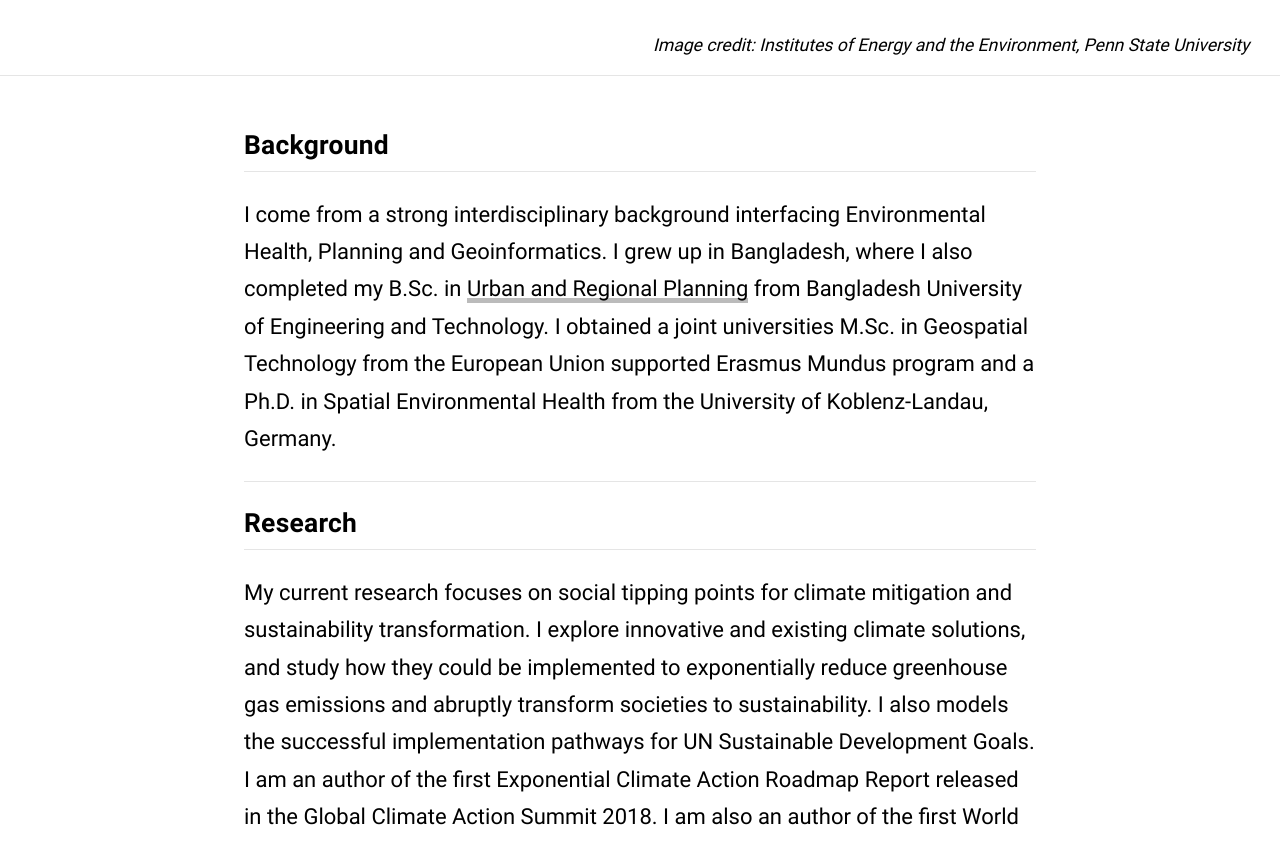
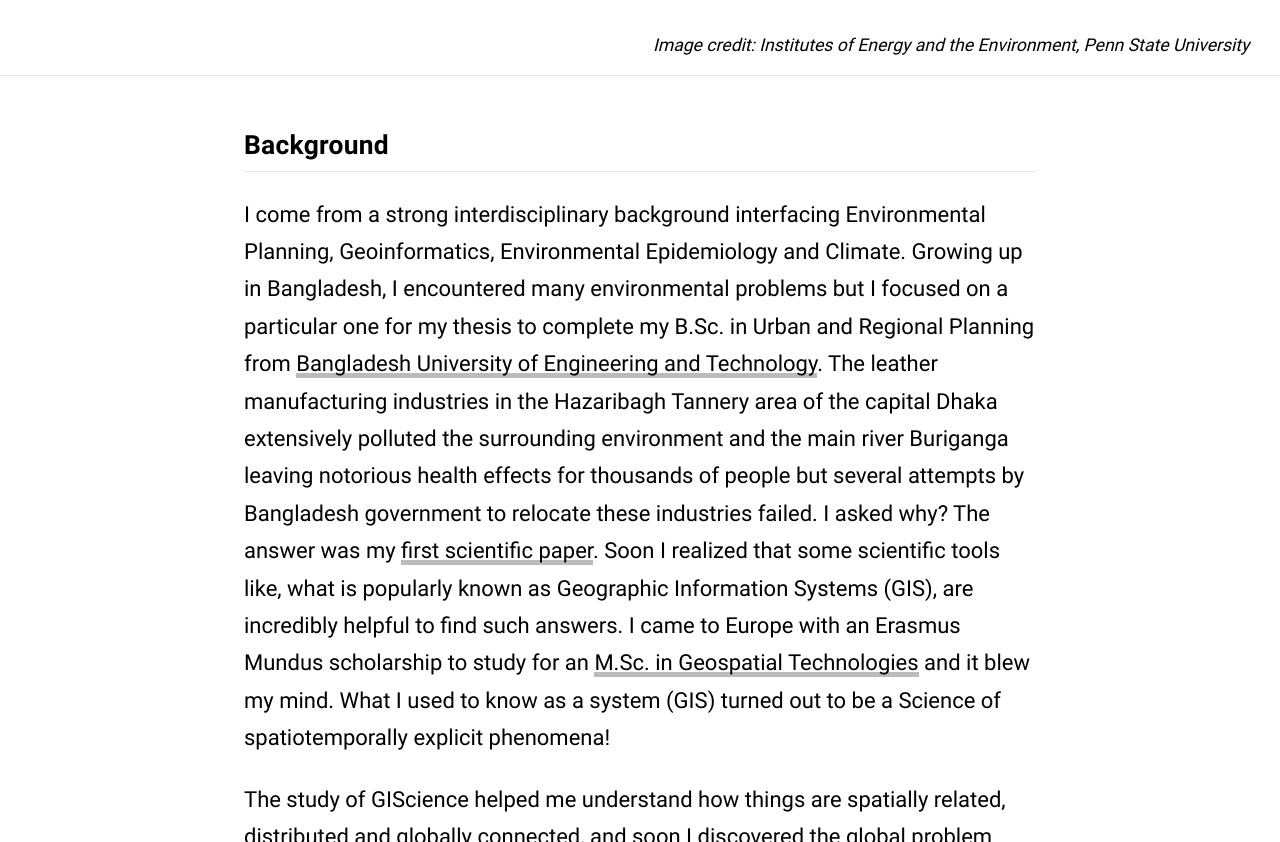
Before and after one commit to nurulmomen/avitbhowmik, a Jekyll site: the page built from about.html, in a window 1280 px wide and 900 px high, scrolled down 1072 px, cut to the strip 58-900 px from the top of the window. Built offline with Jekyll 4.4.1, drawn with Linux system fonts in a browser that asks for light colours; some web fonts are replaced; some of the changed text lies outside the part shown.

Commit message:
Update about.html

```diff
--- a/about.html
+++ b/about.html
@@ -9,9 +9,11 @@
 
 <hr/>
 
-<p>I come from a strong interdisciplinary background interfacing Environmental Health, Planning and Geoinformatics. I grew up in Bangladesh, where I also completed my B.Sc. in <a href="http://urp.buet.ac.bd" target="_blank">Urban and Regional Planning</a> from Bangladesh University of Engineering and Technology. I obtained a joint universities M.Sc. in Geospatial Technology from the European Union supported Erasmus Mundus program and a Ph.D. in Spatial Environmental Health from the University of Koblenz-Landau, Germany.</p>
+<p>I come from a strong interdisciplinary background interfacing Environmental Planning, Geoinformatics, Environmental Epidemiology and Climate. Growing up in Bangladesh, I encountered many environmental problems but I focused on a particular one for my thesis to complete my B.Sc. in Urban and Regional Planning from <a href="https://www.buet.ac.bd/web/" target="_blank">Bangladesh University of Engineering and Technology</a>. The leather manufacturing industries in the Hazaribagh Tannery area of the capital Dhaka extensively polluted the surrounding environment and the main river Buriganga leaving notorious health effects for thousands of people but several attempts by Bangladesh government to relocate these industries failed. I asked why? The answer was my <a href="https://journals.sagepub.com/doi/abs/10.1177/0975425313477749" target="_blank">first scientific paper</a>. Soon I  realized that some scientific tools like, what is popularly known as Geographic Information Systems (GIS), are incredibly helpful to find such answers. I came to Europe with an Erasmus Mundus scholarship to study for an <a href="http://mastergeotech.info" target="_blank">M.Sc. in Geospatial Technologies</a> and it blew my mind. What I used to know as a system (GIS) turned out to be a Science of spatiotemporally explicit phenomena!</p>
 
-<hr/>
+<p>The study of GIScience helped me understand how things are spatially related, distributed and globally connected, and soon I discovered the global problem that has been instigating and exacerbating many other local problems, Global Warming. Ph.D. in Spatial Environmental Health from the University of Koblenz-Landau, Germany.</p>
+
+<p></p>
 
 <h4>Research</h4>
 
```
